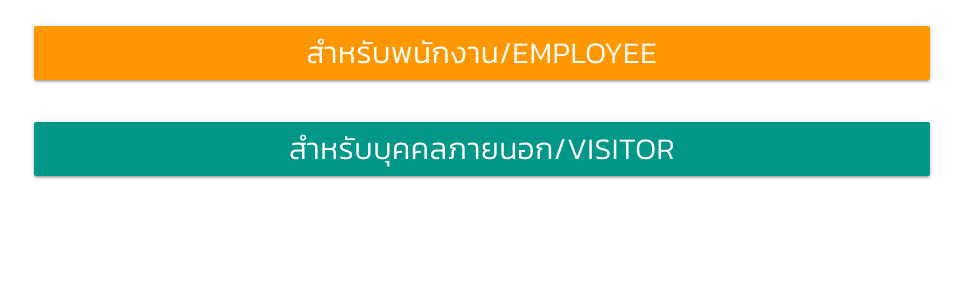
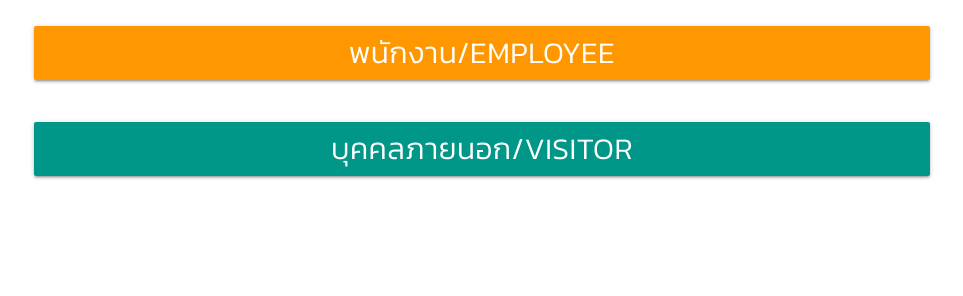
Before and after one commit to nopparat231/form-covid19, a PHP site: page / in a window 1280 px wide. Shown: the part 290-586 px from the top of the page, without its empty margins (158-1121 px from the left). Run offline with PHP 8.4, Linux system fonts and the light colour scheme.

Commit message:
Update Home.php

```diff
--- a/Home.php
+++ b/Home.php
@@ -10,14 +10,14 @@
         <div class="row center">
             <a href="?insider" class="btn-large waves-effect waves-light orange">
                 <!-- <i class="material-icons left">assignment_ind</i> -->
-                สำหรับพนักงาน/Employee
+                พนักงาน/Employee
             </a>
         </div>
         <br>
         <div class="row center">
             <a href="?outsider" class="btn-large waves-effect waves-light teal">
                 <!-- <i class="material-icons left">contacts</i> -->
-                สำหรับบุคคลภายนอก/Visitor
+                บุคคลภายนอก/Visitor
             </a>
         </div>
         <br>
```
